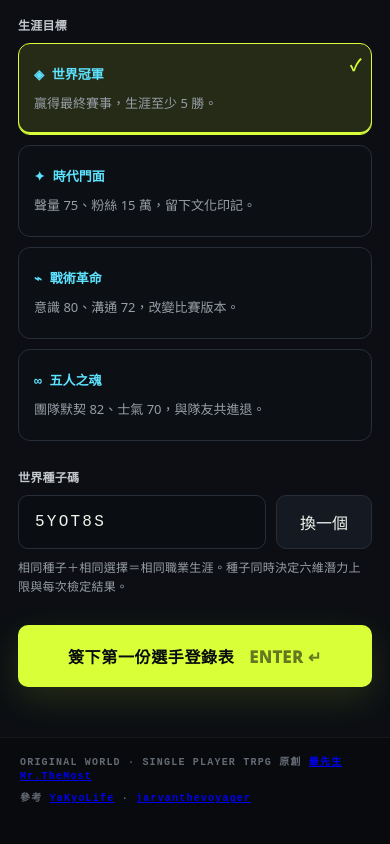
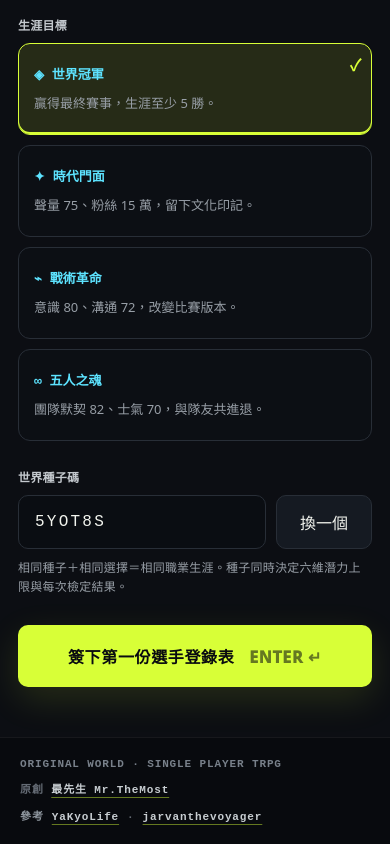
Before and after one commit to Allenyuu/courtbound-career, a plain HTML site: page index.html in a window 390 px wide. Shown: the part 1512-2356 px from the top of the page. Drawn offline with Linux system fonts and the light colour scheme.

Commit message:
Style footer credits

```diff
--- a/styles.css
+++ b/styles.css
@@ -115,11 +115,22 @@ button { color: inherit; }
   display: flex;
   align-items: center;
   justify-content: space-between;
+  gap: 24px;
   color: var(--dim);
   border-top: 1px solid rgba(255,255,255,.06);
-  font: 700 10px/1.4 ui-monospace, "Cascadia Mono", monospace;
-  letter-spacing: .12em;
+  font: 700 11px/1.55 ui-monospace, "Cascadia Mono", monospace;
+  letter-spacing: .08em;
 }
+.footer-meta, .footer-references { display: flex; align-items: center; flex-wrap: wrap; gap: 8px; }
+.footer-badge { color: #78808a; margin-right: 8px; }
+.site-footer a {
+  color: #c7cdd1;
+  text-decoration-color: rgba(216,255,55,.45);
+  text-underline-offset: 4px;
+  transition: color .16s ease, text-decoration-color .16s ease;
+}
+.site-footer a:hover { color: var(--acid); text-decoration-color: var(--acid); }
+.footer-references > span:first-child { color: #8e969e; }
 
 /* Start screen */
 .start-layout {
@@ -591,7 +602,9 @@ button { color: inherit; }
   .topbar { height: 64px; padding: 0 14px; }
   .brand-copy { display: none; }
   .text-button { padding: 8px 6px; font-size: 12px; }
-  .site-footer { flex-direction: column; align-items: flex-start; gap: 8px; }
+  .site-footer { flex-direction: column; align-items: flex-start; gap: 10px; font-size: 11px; }
+  .footer-meta { gap: 7px; }
+  .footer-badge { width: 100%; margin: 0 0 2px; }
   .hero-panel { min-height: 480px; padding: 58px 24px 42px; }
   .hero-copy h1 { font-size: 61px; }
   .hero-quote { margin-top: 50px; }
```
